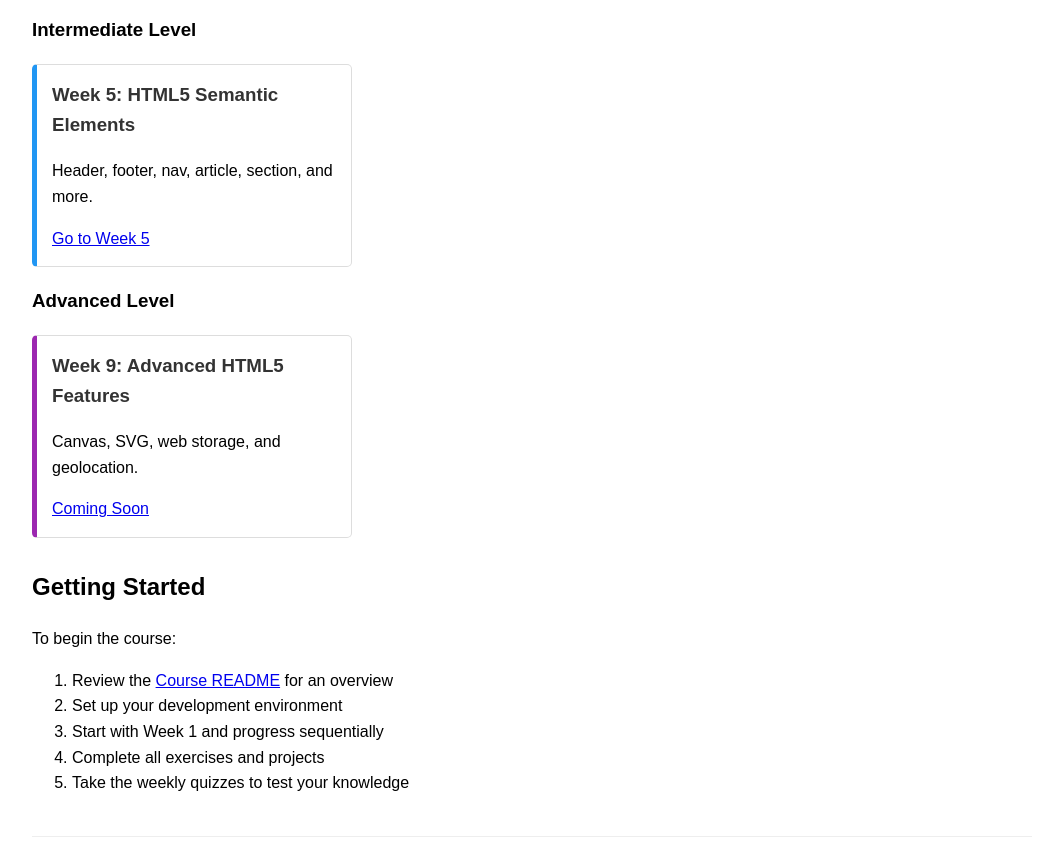
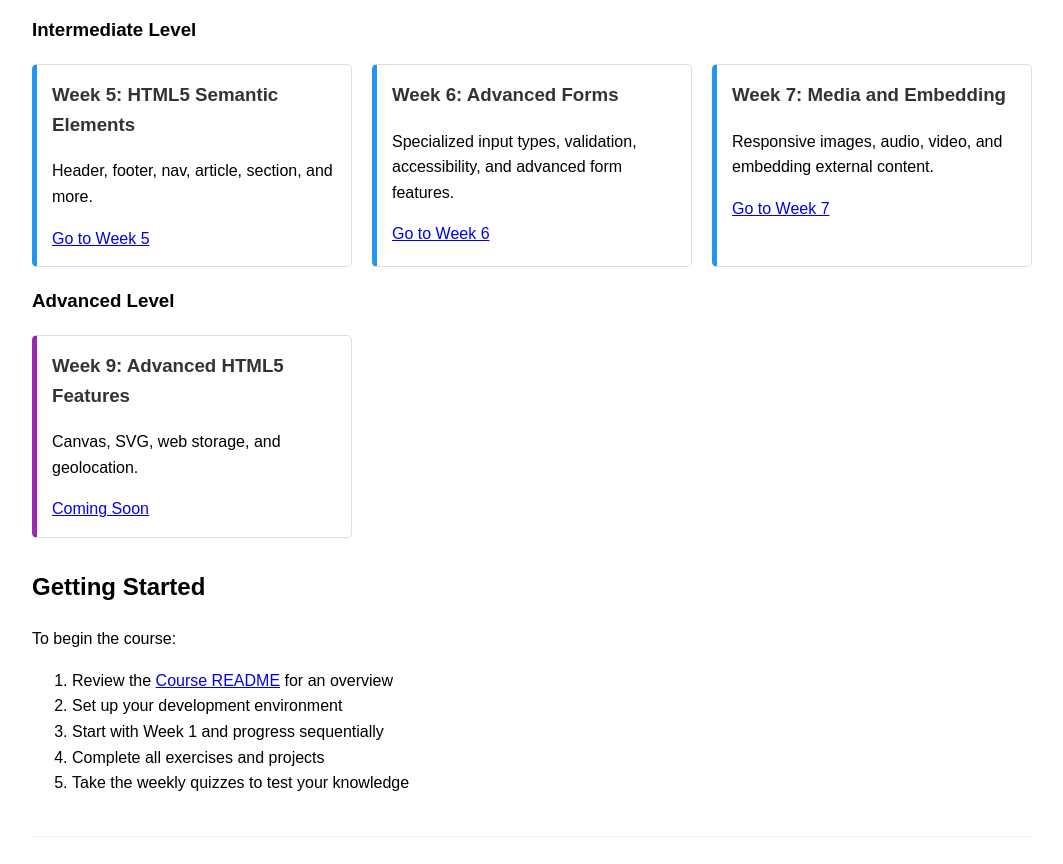
Before and after one commit to sayaliakbar/html, a plain HTML site: page index.html in a window 1280 px wide. Shown: the part 904-1768 px from the top of the page, without its empty margins (108-1171 px from the left). Drawn offline with Linux system fonts and the light colour scheme.

Commit message:
Add Week 6 and Week 7 sections to index.html with descriptions and links

```diff
--- a/index.html
+++ b/index.html
@@ -114,6 +114,21 @@
             <p>Header, footer, nav, article, section, and more.</p>
             <a href="week5/README.md">Go to Week 5</a>
           </div>
+          <div class="week-card intermediate">
+            <h3>Week 6: Advanced Forms</h3>
+            <p>
+              Specialized input types, validation, accessibility, and advanced
+              form features.
+            </p>
+            <a href="week6/README.md">Go to Week 6</a>
+          </div>
+          <div class="week-card intermediate">
+            <h3>Week 7: Media and Embedding</h3>
+            <p>
+              Responsive images, audio, video, and embedding external content.
+            </p>
+            <a href="week7/README.md">Go to Week 7</a>
+          </div>
           <!-- Additional intermediate weeks would go here -->
         </div>
 
```
